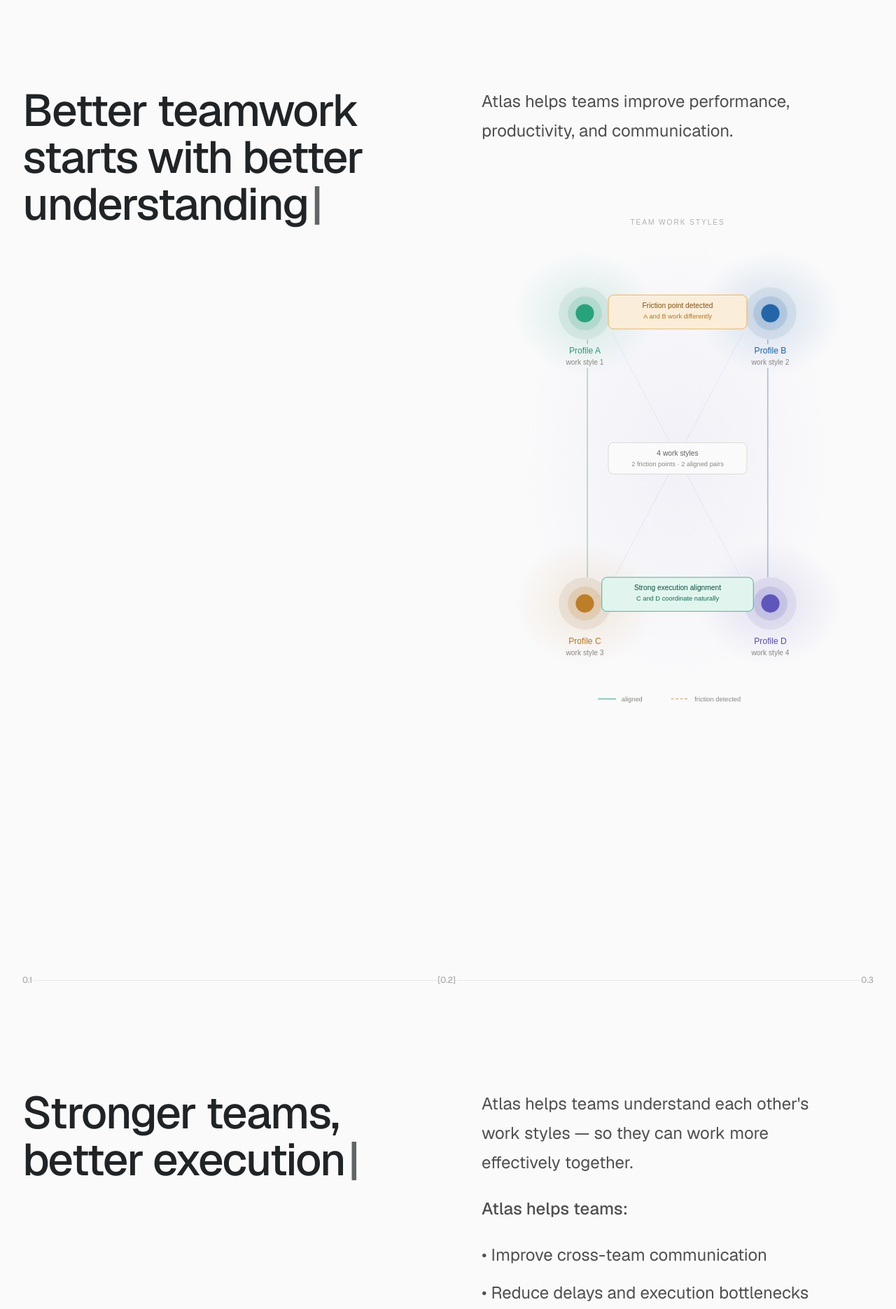
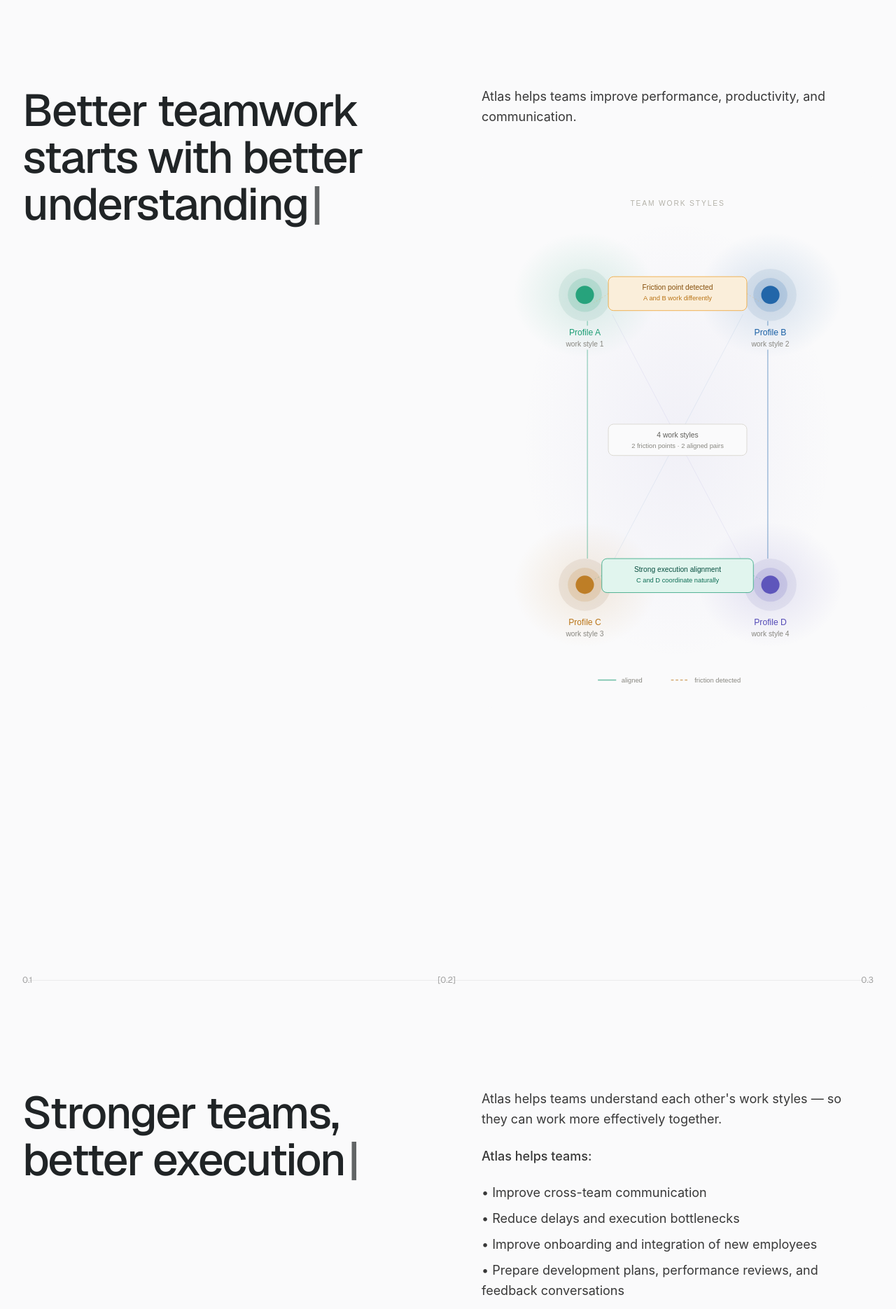
Before and after one commit to martamindacc/v0-Atlas-website-, a Next.js app: page /atlas/teams in a window 1280 px wide. Shown: the part 820-2690 px from the top of the page at 70% size. Built offline with nearby package versions, Linux system fonts and the light colour scheme.

Commit message:
style: update text styles and font for AtlasTeams page

```diff
--- a/app/atlas/teams/page.tsx
+++ b/app/atlas/teams/page.tsx
@@ -138,7 +138,7 @@ export default function AtlasTeams() {
 
           {/* RIGHT COLUMN (SCROLL CONTENT) */}
           <div className="md:min-h-[140vh] min-w-0">
-            <div className="text-[18px] md:text-[24px] leading-[1.75] space-y-6 max-w-[520px]" style={{color: '#4f4f4f'}}>
+            <div className="text-[16px] md:text-[18px] leading-[1.6] text-[#383838] space-y-6 max-w-[520px]" style={{fontFamily: "Inter, sans-serif"}}>
               <p>
                 Atlas helps teams improve performance, productivity, and communication.
               </p>
@@ -188,14 +188,14 @@ export default function AtlasTeams() {
 
           {/* RIGHT COLUMN (SCROLL CONTENT) */}
           <div className="md:min-h-[140vh] min-w-0">
-            <div className="text-[18px] md:text-[24px] leading-[1.75] space-y-6 max-w-[520px]" style={{color: '#4f4f4f'}}>
+            <div className="text-[16px] md:text-[18px] leading-[1.6] text-[#383838] space-y-6 max-w-[520px]" style={{fontFamily: "Inter, sans-serif"}}>
               <p>
                 Atlas helps teams understand each other's work styles — so they can work more effectively together.
               </p>
               <p className="font-medium">
                 Atlas helps teams:
               </p>
-              <ul className="space-y-3">
+              <ul className="space-y-2">
                 <li>• Improve cross-team communication</li>
                 <li>• Reduce delays and execution bottlenecks</li>
                 <li>• Improve onboarding and integration of new employees</li>
```
